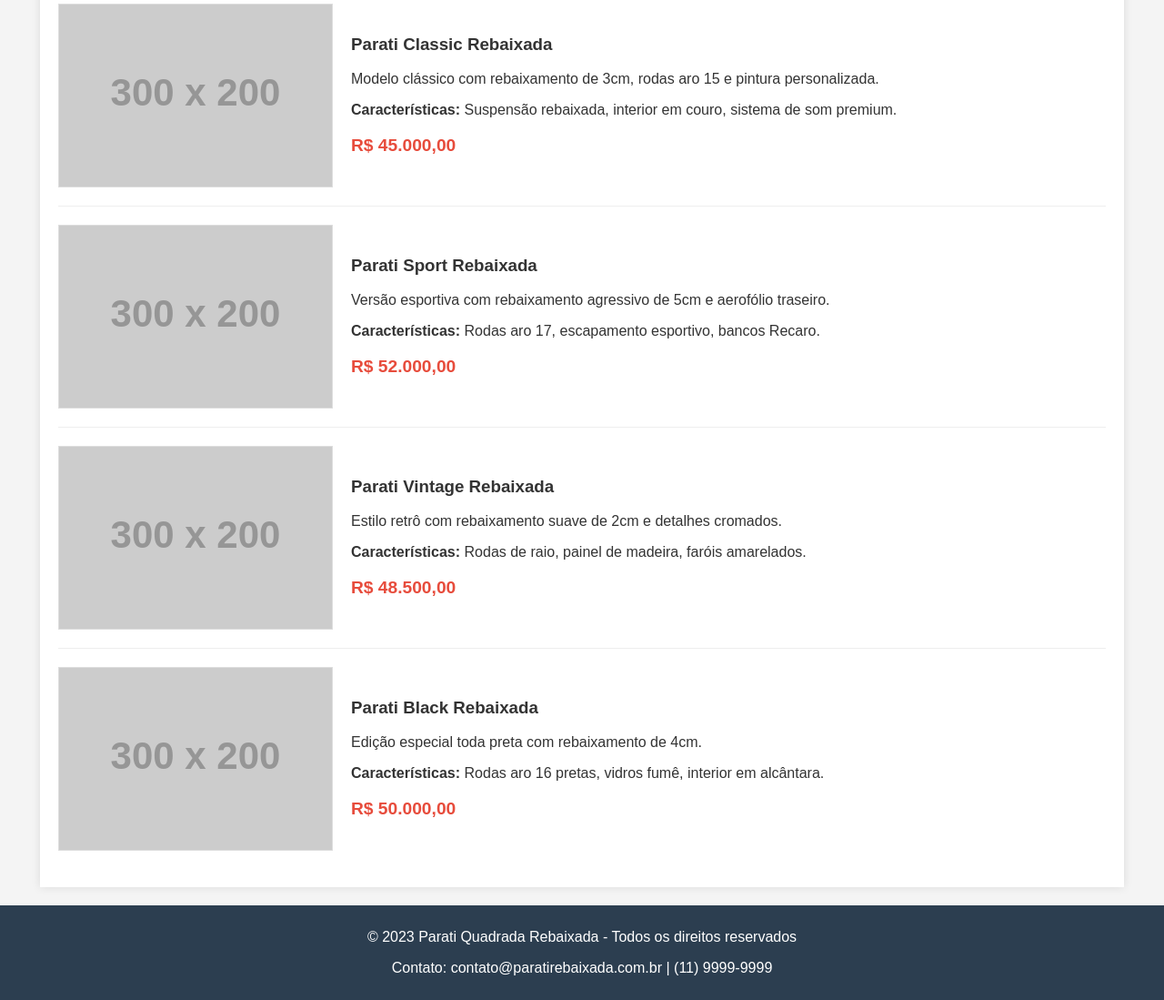
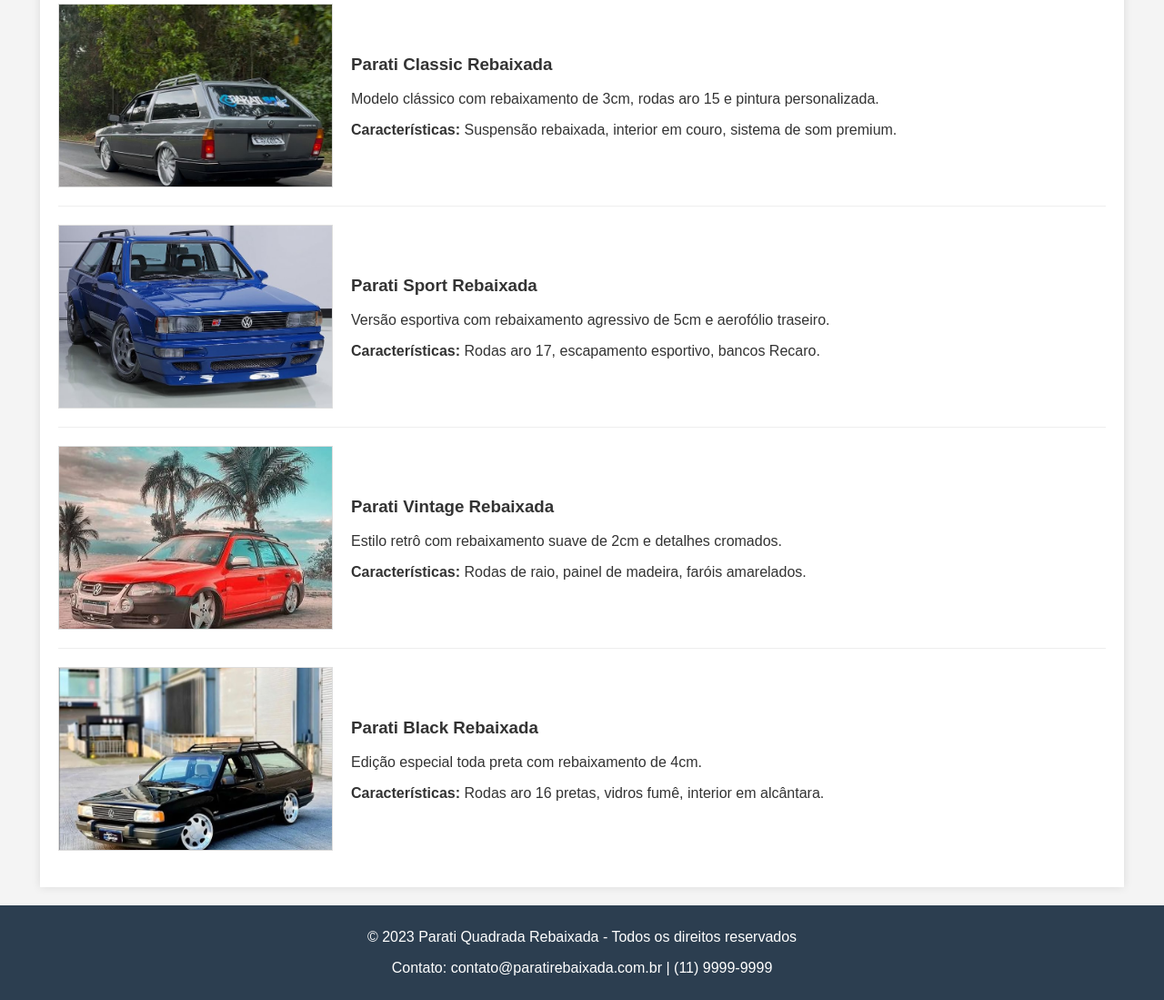
Before and after one commit to fragoso-dev/aula-git-ciclo-cairu-10-05-2025, a plain HTML site: page index.html in a window 1280 px wide. Shown: the part 278-1377 px from the top of the page at 91% size. Drawn offline with Linux system fonts and the light colour scheme; placeholder pictures from the web are drawn by us.

Commit message:
adicao das imagens do nosso projeto

```diff
--- a/index.html
+++ b/index.html
@@ -17,42 +17,38 @@
         <h2>Modelos Disponíveis</h2>
 
         <div class="modelo">
-            <img src="https://via.placeholder.com/300x200?text=Parati+Classic" alt="Parati Classic" class="modelo-img">
+            <img src="assets/paratiClassicRebaixada.jpg" alt="Parati Classic" class="modelo-img">
             <div class="modelo-info">
                 <h3>Parati Classic Rebaixada</h3>
                 <p>Modelo clássico com rebaixamento de 3cm, rodas aro 15 e pintura personalizada.</p>
                 <p><strong>Características:</strong> Suspensão rebaixada, interior em couro, sistema de som premium.</p>
-                <p class="preco">R$ 45.000,00</p>
             </div>
         </div>
 
         <div class="modelo">
-            <img src="https://via.placeholder.com/300x200?text=Parati+Sport" alt="Parati Sport" class="modelo-img">
+            <img src="assets/paratiSportRebaixada.jpg" alt="Parati Sport" class="modelo-img">
             <div class="modelo-info">
                 <h3>Parati Sport Rebaixada</h3>
                 <p>Versão esportiva com rebaixamento agressivo de 5cm e aerofólio traseiro.</p>
                 <p><strong>Características:</strong> Rodas aro 17, escapamento esportivo, bancos Recaro.</p>
-                <p class="preco">R$ 52.000,00</p>
             </div>
         </div>
 
         <div class="modelo">
-            <img src="https://via.placeholder.com/300x200?text=Parati+Vintage" alt="Parati Vintage" class="modelo-img">
+            <img src="assets/paratiVintagiRebaixada.jpg" alt="Parati Vintage" class="modelo-img">
             <div class="modelo-info">
                 <h3>Parati Vintage Rebaixada</h3>
                 <p>Estilo retrô com rebaixamento suave de 2cm e detalhes cromados.</p>
                 <p><strong>Características:</strong> Rodas de raio, painel de madeira, faróis amarelados.</p>
-                <p class="preco">R$ 48.500,00</p>
             </div>
         </div>
 
         <div class="modelo">
-            <img src="https://via.placeholder.com/300x200?text=Parati+Black" alt="Parati Black" class="modelo-img">
+            <img src="assets/paratiBlackRebaixada.jpg" alt="Parati Black" class="modelo-img">
             <div class="modelo-info">
                 <h3>Parati Black Rebaixada</h3>
                 <p>Edição especial toda preta com rebaixamento de 4cm.</p>
                 <p><strong>Características:</strong> Rodas aro 16 pretas, vidros fumê, interior em alcântara.</p>
-                <p class="preco">R$ 50.000,00</p>
             </div>
         </div>
     </div>
```
Also changed, not shown: assets/paratiBlackRebaixada.jpg (added), assets/paratiClassicRebaixada.jpg (added), assets/paratiSportRebaixada.jpg (added), assets/paratiVintagiRebaixada.jpg (added).
